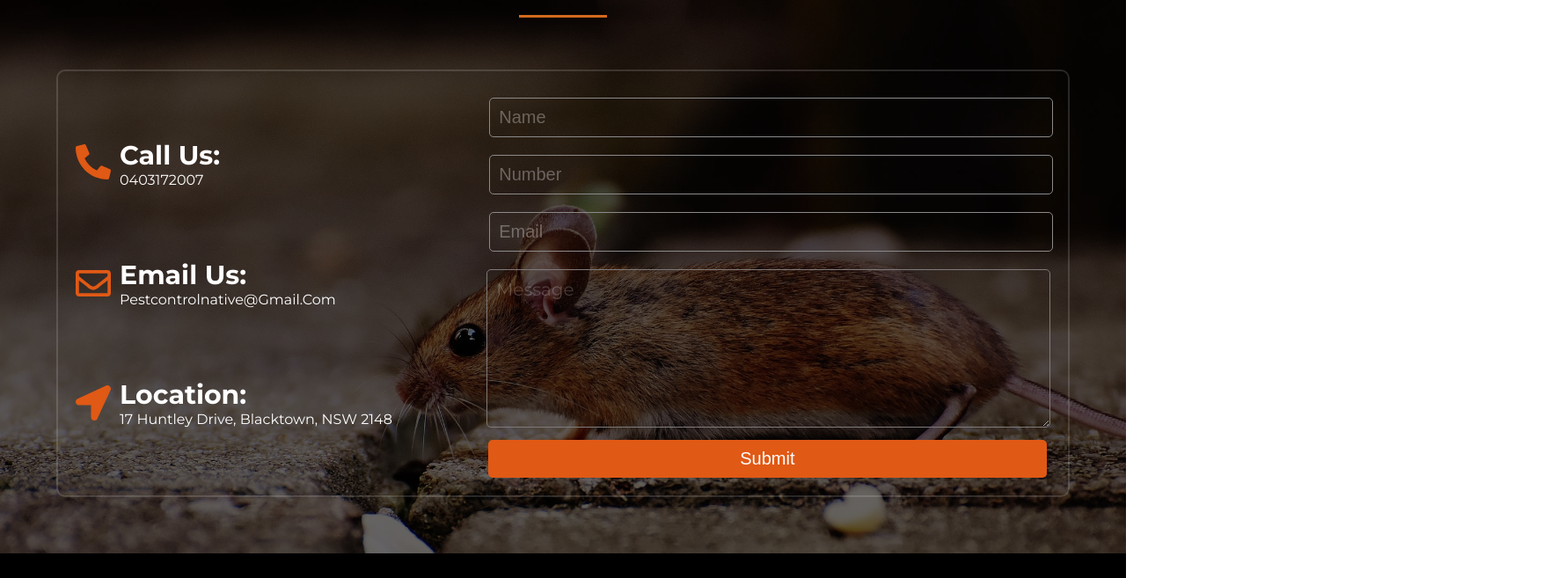
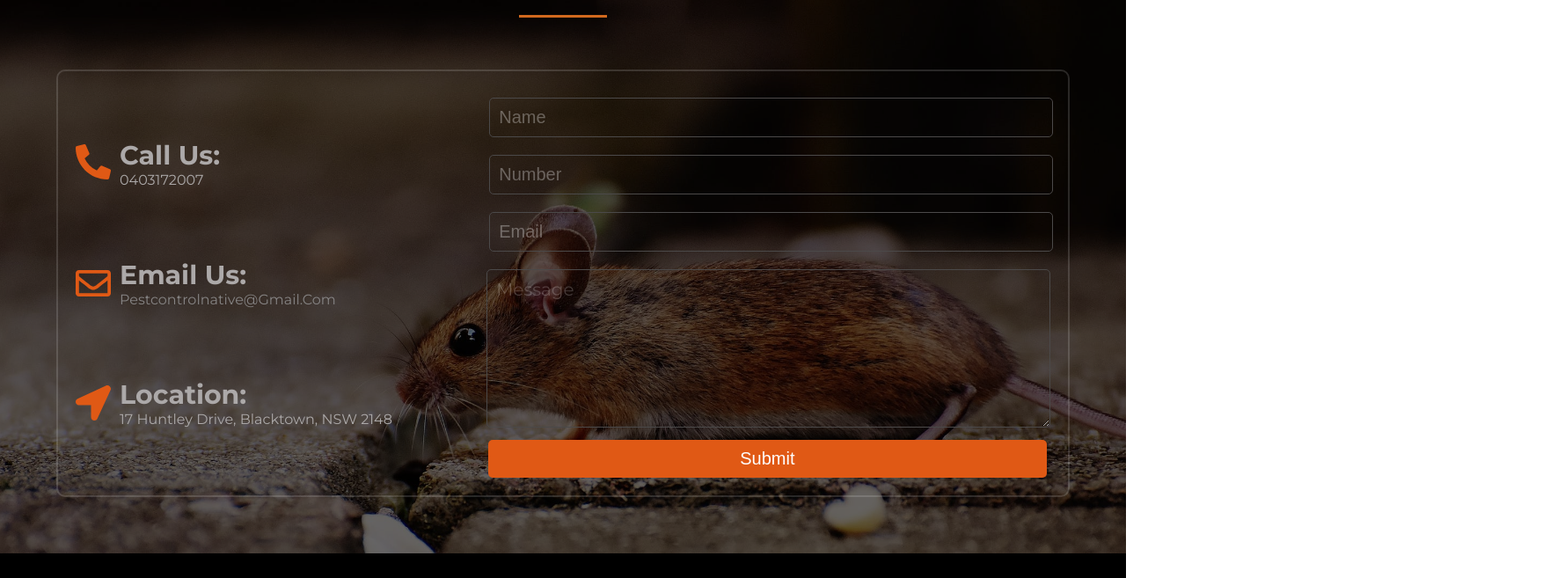
Before and after one commit to kaimul1984/sapanpestcontrol, a React (Create React App) app: page / in a window 1280 px wide. Shown: the part 4395-5052 px from the top of the page at 88% size, 1762 px wide, since content can reach past the window. Built offline with nearby package versions, Linux system fonts and the light colour scheme.

Commit message:
third commit

```diff
--- a/src/components/contact/contact.scss
+++ b/src/components/contact/contact.scss
@@ -93,12 +93,14 @@
       .call,
       .email,
       .location {
+        color: #aca9a9;
         div {
           @include respond(tablet) {
             display: flex;
             flex-direction: row;
             align-items: center;
             p {
+
               font-size: 2.3rem;
               margin-left: 2rem;
             }
@@ -115,6 +117,7 @@
         }
 
         h5 {
+
           font-size: 3rem;
           @include respond(mobile) {
             font-size: 2rem;
@@ -127,11 +130,11 @@
         }
         a {
           text-decoration: none;
-          color: #fff;
+          color: #868484;
           transition: all 0.3s;
           &:hover {
             text-decoration: underline;
-            color: red;
+            color: $primary;
           }
         }
       }
@@ -159,7 +162,7 @@
           margin: 1rem 0.3rem;
           padding: 1rem;
           border-radius: 5px;
-          border: .2px solid rgb(139, 138, 138);
+          border: .2px solid #4b4949;
           background: transparent;
           font-size: 2rem;
           color: #fff;
@@ -169,7 +172,7 @@
 
           &:focus {
             outline: none;
-            border: 1px solid blue;
+            border: 1px solid $primary;
             box-shadow: 0 0 5px #fff;
           }
         }
@@ -213,7 +216,7 @@
           border-radius: 5px;
           background: transparent;
           font-size: 2rem;
-          border: 1px solid rgb(126, 122, 122);
+          border: 1px solid #4b4949;
           color: #fff;
           //resize: none;
           outline: none;
--- a/src/components/topbar/topbar.scss
+++ b/src/components/topbar/topbar.scss
@@ -24,9 +24,9 @@
   @include respond(laptop) {
     background-color: rgb(183, 201, 181);
   }
-  @include respond(landscape) {
-    background-color: rgb(23, 196, 3);
-  }
+  // @include respond(landscape) {
+  //   background-color: rgb(23, 196, 3);
+  // }
 
   .top {
     width: 100%;
```
